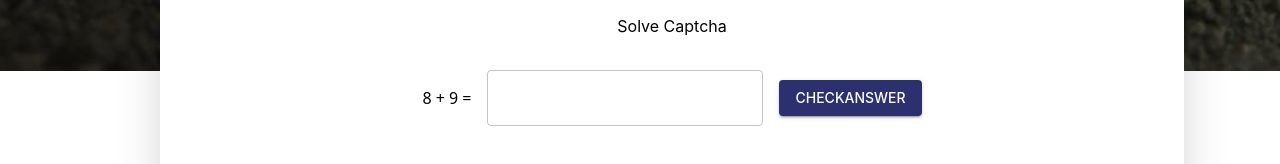
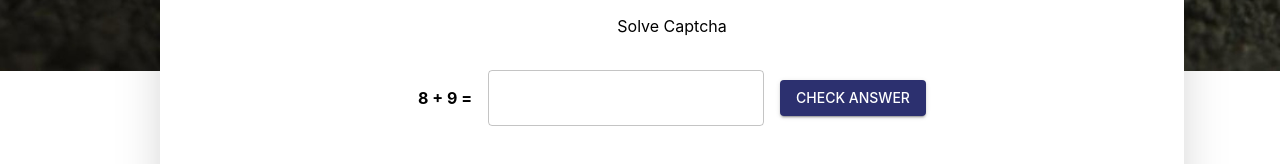
Before and after one commit to NikhilSaini99/estwantiplasticfinal, a Next.js app: page /Signup/Signup in a window 1280 px wide. Shown: the part 649-813 px from the top of the page. Built offline with nearby package versions, Linux system fonts and the light colour scheme; no server answers.

Commit message:
updated code

```diff
--- a/src/components/Button.js
+++ b/src/components/Button.js
@@ -1,17 +1,17 @@
 import { Button } from '@mui/material'
 import React from 'react'
 
-const CustomButton = ({ bgColor, textColor, text,type,btnDisable,handleClick }) => {
+const CustomButton = ({ bgColor,text,type,btnDisable,handleClick, }) => {
     const btnStyling = {
         backgroundColor: `${bgColor} !important`,
-        color: '#FEFEFE',
+        color: 'FEFEFE',
         '&:hover': {
             backgroundColor: `${bgColor}F1 `,
         }
     }
 
     return (
-        <Button  type={type} variant='contained' sx={{ ...btnStyling }}
+        <Button  type={type} variant='contained' sx={{ ...btnStyling,color:'white' }}
         disabled={btnDisable}  onClick={handleClick} >{text}</Button>
     )
 }
--- a/src/components/MatchCaptcha.js
+++ b/src/components/MatchCaptcha.js
@@ -41,7 +41,7 @@ const MathCaptcha = ({ onSubmit }) => {
       <Typography variant="body1" textAlign='center'>
         Solve Captcha<br /></Typography>
       <Stack sx={{ display: 'flex', flexDirection: 'row', alignItems: 'center', gap: '1rem' }}>
-        {num1} + {num2} =
+        <Typography sx={{fontWeight:'bold',color:'black'}}>{num1} + {num2} =</Typography>
         <TextField
           type="number"
           value={answer}
@@ -49,8 +49,8 @@ const MathCaptcha = ({ onSubmit }) => {
           disabled={isCorrect}
         />
         <Box sx={{ alignSelf: "center" }}>
-          <CustomButton text='CheckAnswer' bgColor='#2C306F' handleClick={checkAnswer} />
-          {isCorrect && <p>Correct answer!</p>}
+          <CustomButton text='Check Answer' bgColor='#2C306F' handleClick={checkAnswer} />
+          {isCorrect && <Typography variant="body1" sx={{fontWeight:'bold',color:'black'}}>Correct answer!</Typography>}
           {/* {!isCorrect && answer !== "" && <p>Incorrect answer. Try again.</p>} */}
         </Box>
       </Stack>
--- a/src/pages/Signup/Signup.js
+++ b/src/pages/Signup/Signup.js
@@ -150,7 +150,7 @@ const Signup = () => {
                         }}
                         render={({ field }) =>
                             <CustomTextField
-                                inputType='text' fieldLabel='Enter TIN' field={field} errorDetail='tin'
+                                inputType='number' fieldLabel='Enter TIN' field={field} errorDetail='tin'
                                 errors={errors}
                             />}
                     >
```
Also changed, not shown: 1 other file (tests, documents, lock files or other folders).
